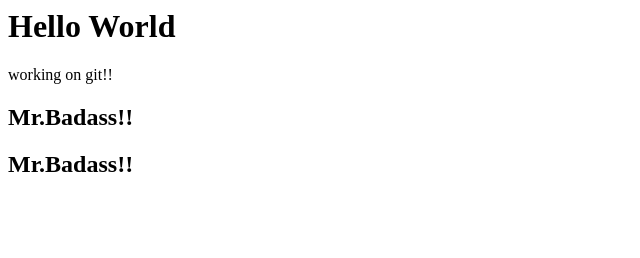
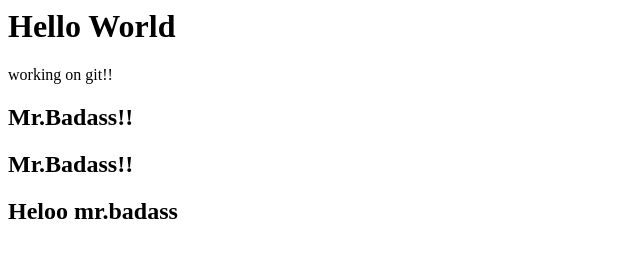
Before and after one commit to Visionaryof02171993/GitGitHubMasterclass, a plain HTML site: page index.html in a window 1280 px wide. Shown: the whole page, without its empty margins (0-640 px from the left). Drawn offline with Linux system fonts and the light colour scheme.

Commit message:
Update index.html

```diff
--- a/index.html
+++ b/index.html
@@ -6,3 +6,6 @@
 <h2>Mr.Badass!!</h2>
 
 <h2>Mr.Badass!!</h2>
+
+
+<h2>Heloo mr.badass</h2>
```
